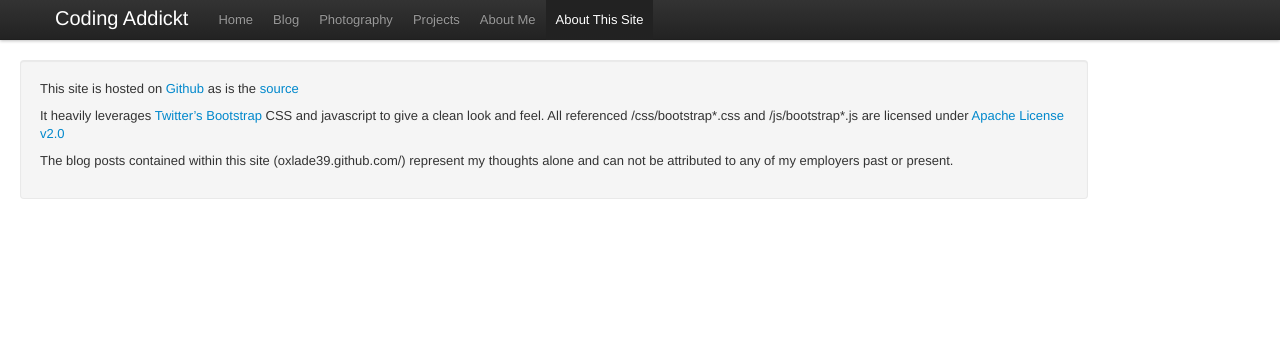
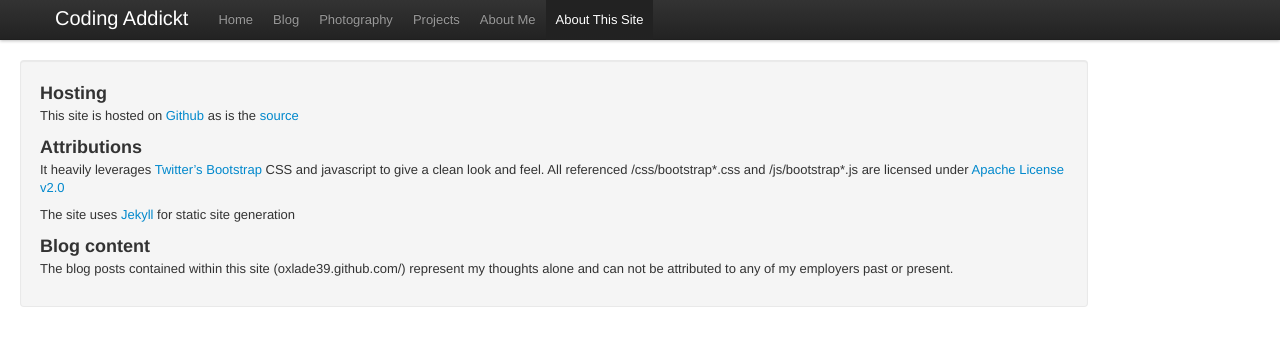
Before and after one commit to oxlade39/oxlade39.github.com, a Jekyll site: the page built from aboutSite.md, in a window 1280 px wide. Shown: the top 346 px of the page. Built offline with Jekyll 4.4.1, drawn with Linux system fonts in a browser that asks for light colours; nearby versions of some CDN libraries.

Commit message:
adding more to aboutSite

```diff
--- a/aboutSite.md
+++ b/aboutSite.md
@@ -2,8 +2,14 @@
 layout: about
 title: About This Site
 ---
+### Hosting
 This site is hosted on [Github](https://github.com/) as is the [source](https://github.com/oxlade39/oxlade39.github.com)
 
+### Attributions
 It heavily leverages [Twitter's](http://twitter.com) [Bootstrap](http://twitter.github.com/bootstrap/index.html) CSS and javascript to give a clean look and feel. All referenced /css/bootstrap\*.css and /js/bootstrap\*.js are licensed under [Apache License v2.0](http://www.apache.org/licenses/LICENSE-2.0)
 
+The site uses [Jekyll](https://github.com/mojombo/jekyll) for static site generation
+
+### Blog content
+
 The blog posts contained within this site (oxlade39.github.com/) represent my thoughts alone and can not be attributed to any of my employers past or present.
```
